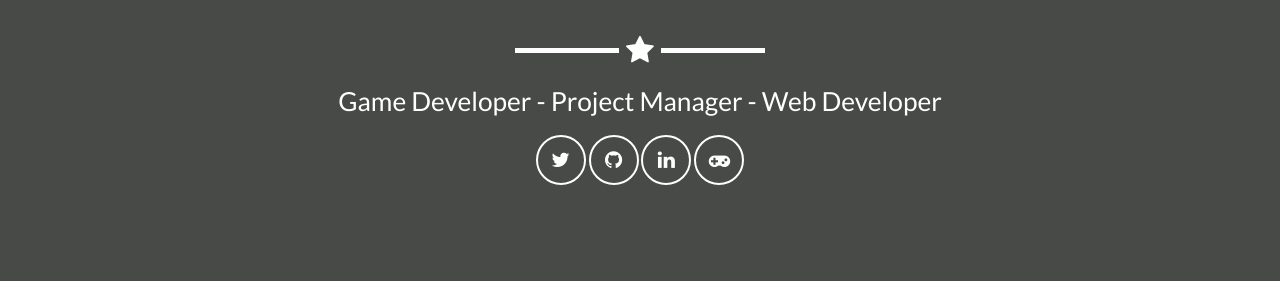
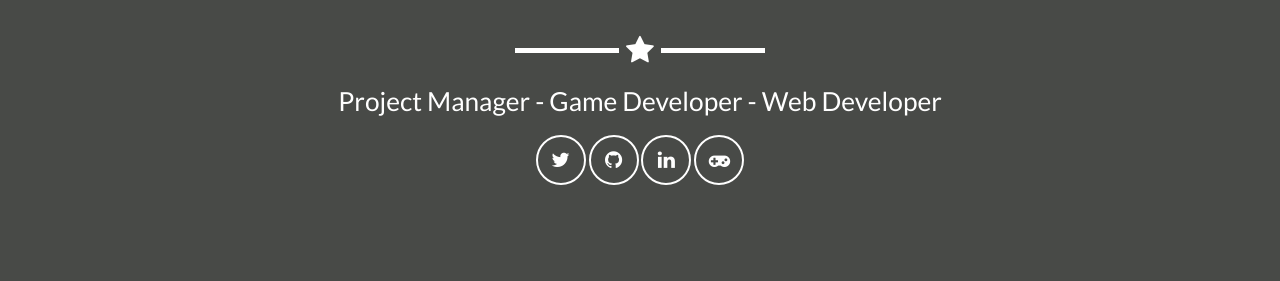
Before and after one commit to ericoporto/ericoporto, a Jekyll site: the page built from index.html, in a window 1280 px wide and 900 px high, scrolled down 380 px. Shown: the part 175-456 px from the top of the window. Built offline with Jekyll 4.4.1, drawn with Linux system fonts in a browser that asks for light colours.

```diff
--- a/_config.yml
+++ b/_config.yml
@@ -4,7 +4,7 @@ email: erico@futureflashbackgame.com
 url: https://ericoporto.github.io
 description: "Érico Vieira Porto projects."
 keywords: "open source, gamedev, tools, js libs, snippets"
-skills: "Game Developer - Project Manager - Web Developer"
+skills: "Project Manager - Game Developer - Web Developer"
 meta_author: Porto Érico
 
 # Google webmaster tools
```
